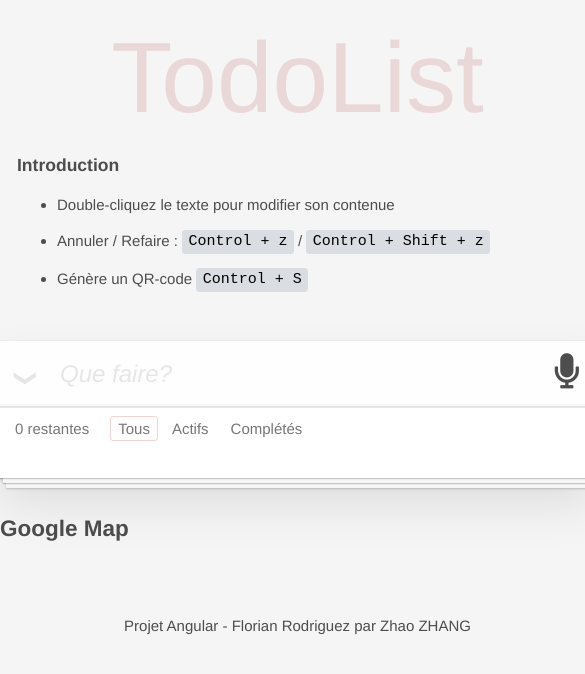
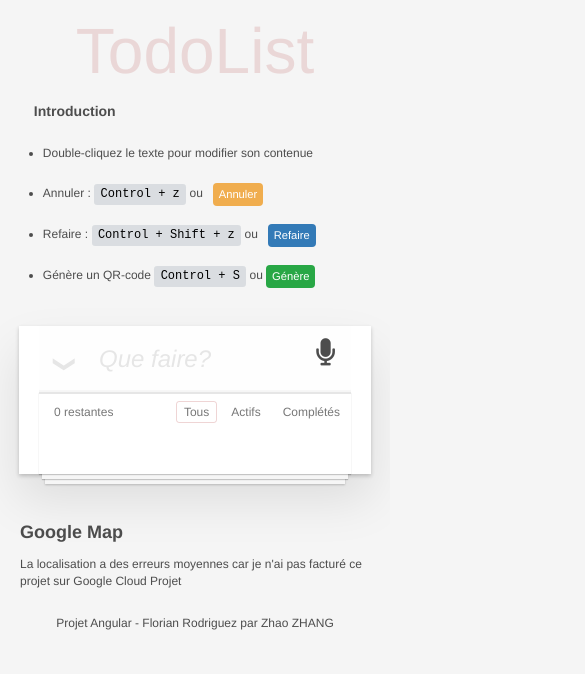
Before and after one commit to ZoZhang/todos, an Angular app: page / in a window 390 px wide. Shown: the top 674 px of the page, 585 px wide, since content can reach past the window. Built offline with nearby package versions, Linux system fonts and the light colour scheme; no server answers; what @agm/core, angularx-qrcode would draw is missing.

Commit message:
Version responsive

```diff
--- a/src/app/app.component.html
+++ b/src/app/app.component.html
@@ -2,7 +2,8 @@
 
 <div class="google-map">
     <h2>Google Map</h2>
-    <agm-map style="height: 300px;" [latitude]="lat" [longitude]="lng" [zoom]="zoom">
+    <p>La localisation a des erreurs moyennes car je n'ai pas facturé ce projet sur Google Cloud Projet</p>
+    <agm-map style="height: 500px;" [latitude]="lat" [longitude]="lng" [zoom]="zoom">
         <agm-marker  [latitude]="lat" [longitude]="lng"></agm-marker>
     </agm-map>
 </div>
--- a/src/app/services/todo.service.ts
+++ b/src/app/services/todo.service.ts
@@ -55,6 +55,8 @@ export class TodoService {
     if (this.todoListCurrentData) {
       this.todoListSubject.next(this.todoListCurrentData);
     }
+
+    this.initialiseItemsStatus();
   }
 
   getTodoListDataObservable(): Observable<TodoListData> {
@@ -201,13 +203,14 @@ export class TodoService {
     }
 
     // mise à jour l'état items
+    this.todoListExistItem = tdl.items.filter((item) => {
+      return item.isDeleted === false;
+    }).length >= 1;
+
     this.todoListExistItemDone = tdl.items.filter((item) => {
       return item.isDone === true && item.isDeleted === false;
     }).length >= 1;
 
-    this.todoListExistItem = tdl.items.filter((item) => {
-      return item.isDeleted === false;
-    }).length >= 1;
   }
 
   restoreTodoList(type: string) {
--- a/src/app/todo-list/todo-list.component.html
+++ b/src/app/todo-list/todo-list.component.html
@@ -4,16 +4,37 @@
   <h3>Introduction</h3>
   <ul>
     <li><p>Double-cliquez le texte pour modifier son contenue</p></li>
-    <li><p>Annuler / Refaire : <code>Control + z</code> / <code>Control + Shift + z</code></p></li>
     <li>
-      <p>Génère un QR-code <code>Control + S</code></p>
-      <div *ngIf="todoService.myAngularxQrCode; then qrcode"></div>
-      <ng-template #qrcode>
-        <qrcode [ngClass]="!todoService.myAngularxQrCode ? 'hidden' : ''" [qrdata]="todoService.myAngularxQrCode" [width]="256" colorLight="#f5f5f5" [errorCorrectionLevel]="'M'"></qrcode>
-      </ng-template>
+      <div>
+        Annuler : <code>Control + z</code> ou &nbsp;
+        <button class="btn undo-btn" (click)="undoTodolist()">Annuler</button>
+      </div>
+    </li>
+    <li>
+      <div>
+        Refaire : <code>Control + Shift + z</code> ou &nbsp;
+        <button class="btn redo-btn" (click)="redoTodolist()">Refaire</button>
+      </div>
+    </li>
+    <li>
+      <div>Génère un QR-code <code>Control + S</code> ou
+        <div *ngIf="!todoService.myAngularxQrCode; then showQrcodeBtn else hiddenQrcodeBtn"></div>
+        <ng-template #showQrcodeBtn>
+          <button class="btn qr-code-btn" (click)="todoService.genereQrcode()">Génère</button>
+        </ng-template>
+
+        <ng-template #hiddenQrcodeBtn>
+          <button class="btn btn-colose qr-code-btn" (click)="todoService.clearQrcode()">Cache</button>
+        </ng-template>
+      </div>
     </li>
   </ul>
 </div>
+
+<div *ngIf="todoService.myAngularxQrCode; then qrcode"></div>
+<ng-template #qrcode>
+  <qrcode [ngClass]="!todoService.myAngularxQrCode ? 'hidden' : ''" [qrdata]="todoService.myAngularxQrCode" [width]="256" colorLight="#f5f5f5" [errorCorrectionLevel]="'M'"></qrcode>
+</ng-template>
 
 <section class="todoapp">
   <header class="header">
@@ -49,7 +70,9 @@
         <a [ngClass]="(todoService.todoListFiltreStatus === 'complet') ? 'filterCompleted selected' : 'filterCompleted'" (click)="itemShow('complet')">Complétés</a>
       </li>
     </ul>
-    <button *ngIf="todoService.todoListExistItem" class="clear-completed" (click)="itemAllRemove()">Supprimer touts</button>
-    <button *ngIf="todoService.todoListExistItemDone" class="clear-completed" (click)="itemDoneRemove()">Supprimer terminés</button>
+    <div class="buttons">
+      <button *ngIf="todoService.todoListExistItem" class="clear-all" (click)="itemAllRemove()">Supprimer touts</button>
+      <button *ngIf="todoService.todoListExistItemDone" class="clear-completed" (click)="itemDoneRemove()">Supprimer terminés</button>
+    </div>
   </div>
 </section>
--- a/src/app/todo-list/todo-list.component.ts
+++ b/src/app/todo-list/todo-list.component.ts
@@ -70,7 +70,6 @@ export class TodoListComponent implements OnInit {
     }
 
     itemDoneRemove() {
-        console.log(this.todoService.todoListExistItemDone);
         if (this.todoList.items) {
             this.todoList.items.filter(item => item.isDone === true && this.todoService.removeItems(item));
         }
--- a/src/styles.css
+++ b/src/styles.css
@@ -34,6 +34,11 @@ body {
   -moz-font-smoothing: antialiased;
   font-smoothing: antialiased;
   font-weight: 300;
+}
+
+p {
+  margin:0;
+  padding:0;
 }
 
 button,
@@ -323,8 +328,7 @@ label[for='toggle-all'] {
   border-color: rgba(175, 47, 47, 0.2);
 }
 
-.clear-completed,
-html .clear-completed:active {
+.clear-all,.clear-completed{
   float: right;
   position: relative;
   line-height: 20px;
@@ -333,8 +337,64 @@ html .clear-completed:active {
   cursor: pointer;
 }
 
+.clear-all:hover,
 .clear-completed:hover {
   text-decoration: underline;
+}
+
+.btn {
+  display: inline-block;
+  cursor: pointer;
+  font-weight: 400;
+  text-align: center;
+  white-space: nowrap;
+  vertical-align: middle;
+  -webkit-user-select: none;
+  -moz-user-select: none;
+  -ms-user-select: none;
+  user-select: none;
+  border: 1px solid transparent;
+  padding: .375rem .75rem;
+  font-size: 1rem;
+  line-height: 1.5;
+  border-radius: .25rem;
+  transition: color .15s ease-in-out,background-color .15s ease-in-out,border-color .15s ease-in-out,box-shadow .15s ease-in-out;
+}
+
+.qr-code-btn {
+  color: #fff;
+  background-color: #28a745;
+  border-color: #28a745;
+}
+
+.qr-code-btn:hover {
+  color: #fff;
+  background-color: #218838;
+  border-color: #1e7e34;
+}
+
+.undo-btn{
+  color: #fff;
+  background-color: #f0ad4e;
+  border-color: #eea236;
+}
+
+.redo-btn{
+  color: #fff;
+  background-color: #337ab7;
+  border-color: #2e6da4;
+}
+
+.btn-colose {
+  color: #fff;
+  background-color: #d9534f;
+  border-color: #d43f3a;
+}
+
+.btn-colose:hover {
+  color: #fff;
+  background-color: #c9302c;
+  border-color: #ac2925;
 }
 
 .voice-recognition {
@@ -372,6 +432,10 @@ footer {
   padding: 0 0 0 17px;
 }
 
+.description ul li {
+  line-height: 2.5rem;
+}
+
 /*
 	Hack to remove background from Mobile Safari.
 	Can't use it globally since it destroys checkboxes in Firefox
@@ -394,12 +458,111 @@ footer {
   }
 }
 
-@media (max-width: 430px) {
-  .footer {
-    height: 50px;
+/**
+ * Responsive
+ */
+@media screen and (min-width: 200px) and (max-width: 640px) {
+
+  body {
+    padding: 0;
+    margin:0;
+    font-size:12px;
+    width: 100%;
+    height: 100%;
+    max-width: 100%;
+    min-width: 100%;
   }
 
-  .filters {
-    bottom: 10px;
+  .title {
+    font-size: 4rem;
   }
+
+  .description {
+    max-width: 87%;
+    margin: 0 auto;
+  }
+
+  .description ul {
+    padding-left: 9px;
+    margin-left: 0;
+  }
+
+  .todoapp {
+    max-width: 80%;
+  }
+
+  .todoapp,
+  .google-map{
+    padding: 0 20px 0 20px;
+    margin: 30px auto;
+  }
+
+  .google-map {
+    margin-top:50px;
+  }
+
+  .voice-recognition button i {
+    font-size:1.7rem;
+  }
+
+  .footer {
+    padding: 10px 15px;
+    height: 60px;
+    position: relative;
+  }
+
+  .footer .todo-count {
+    min-width: 19%;
+    overflow: hidden;
+  }
+
+  .btn,
+  .footer button{
+    color: #fff;
+    cursor: pointer;
+    font-weight: 400;
+    text-align: center;
+    white-space: nowrap;
+    vertical-align: middle;
+    -webkit-user-select: none;
+    -moz-user-select: none;
+    -ms-user-select: none;
+    user-select: none;
+    border: 1px solid transparent;
+    padding: 0.12rem 0.3rem;
+    font-size: 0.7rem;
+    line-height: 1.5;
+    border-radius: .25rem;
+    transition: color .15s ease-in-out,background-color .15s ease-in-out,border-color .15s ease-in-out,box-shadow .15s ease-in-out;
+  }
+
+  .footer button {
+    position: absolute;
+    top:41px;
+    background-color: #d9534f;
+    border-color: #d43f3a;
+  }
+
+  .footer:before {
+    height:82px;
+  }
+
+  .footer .filters{
+    right: 0;
+    position: absolute;
+    margin-right: 0;
+  }
+
+  .footer button.clear-all{
+    left: 16px;
+  }
+
+  .footer button.clear-completed{
+    right:1px;
+  }
+
+  footer {
+    min-height: 2rem;
+  }
+
 }
```
